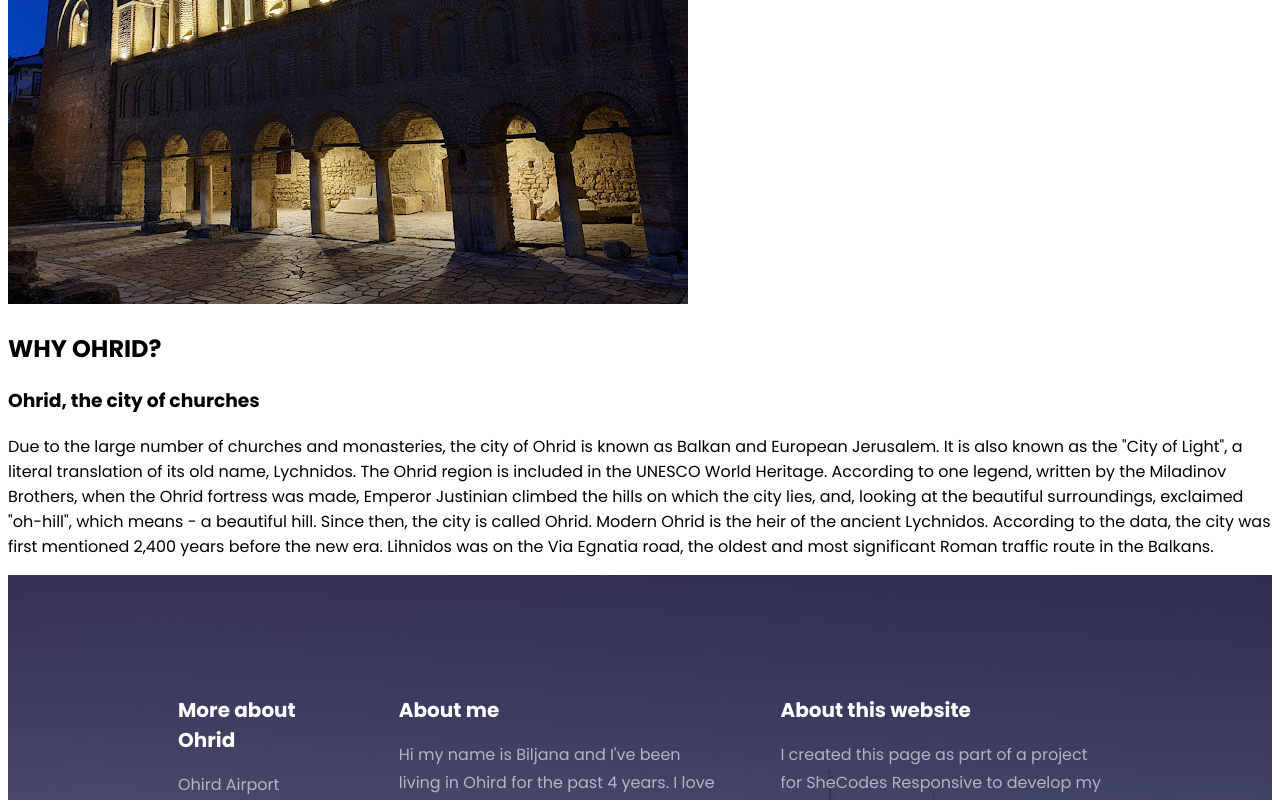
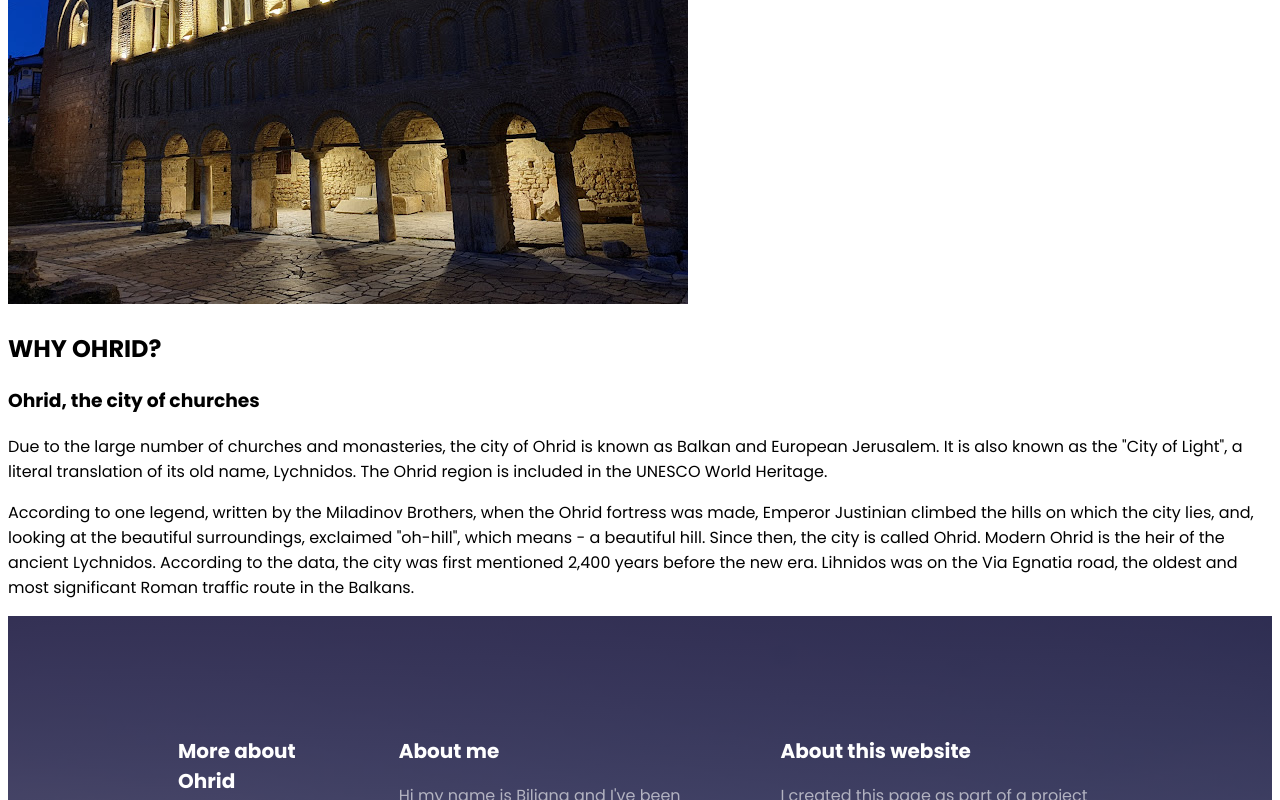
Before and after one commit to BiljanaKotev/ohrid-travel-project, a plain HTML site: page index.html in a window 1280 px wide. Shown: the part 910-1710 px from the top of the page. Drawn offline with Linux system fonts and the light colour scheme.

Commit message:
added 2 p elements

```diff
--- a/index.html
+++ b/index.html
@@ -20,23 +20,28 @@
         <a href="">LEARN MORE</a>
       </header>
       <main>
-        <img src="images/pic-6.jpg" alt="Sveta Sofia" />
-        <h2>WHY OHRID?</h2>
-        <h3>Ohrid, the city of churches</h3>
-        <p>
-          Due to the large number of churches and monasteries, the city of Ohrid
-          is known as Balkan and European Jerusalem. It is also known as the
-          "City of Light", a literal translation of its old name, Lychnidos. The
-          Ohrid region is included in the UNESCO World Heritage. According to
-          one legend, written by the Miladinov Brothers, when the Ohrid fortress
-          was made, Emperor Justinian climbed the hills on which the city lies,
-          and, looking at the beautiful surroundings, exclaimed "oh-hill", which
-          means - a beautiful hill. Since then, the city is called Ohrid. Modern
-          Ohrid is the heir of the ancient Lychnidos. According to the data, the
-          city was first mentioned 2,400 years before the new era. Lihnidos was
-          on the Via Egnatia road, the oldest and most significant Roman traffic
-          route in the Balkans.
-        </p>
+        <section class="main-container">
+          <img src="images/pic-6.jpg" alt="Sveta Sofia" />
+          <h2>WHY OHRID?</h2>
+          <h3>Ohrid, the city of churches</h3>
+          <p>
+            Due to the large number of churches and monasteries, the city of
+            Ohrid is known as Balkan and European Jerusalem. It is also known as
+            the "City of Light", a literal translation of its old name,
+            Lychnidos. The Ohrid region is included in the UNESCO World
+            Heritage.
+          </p>
+          <p>
+            According to one legend, written by the Miladinov Brothers, when the
+            Ohrid fortress was made, Emperor Justinian climbed the hills on
+            which the city lies, and, looking at the beautiful surroundings,
+            exclaimed "oh-hill", which means - a beautiful hill. Since then, the
+            city is called Ohrid. Modern Ohrid is the heir of the ancient
+            Lychnidos. According to the data, the city was first mentioned 2,400
+            years before the new era. Lihnidos was on the Via Egnatia road, the
+            oldest and most significant Roman traffic route in the Balkans.
+          </p>
+        </section>
       </main>
       <footer>
         <section class="footer-grid">
```
